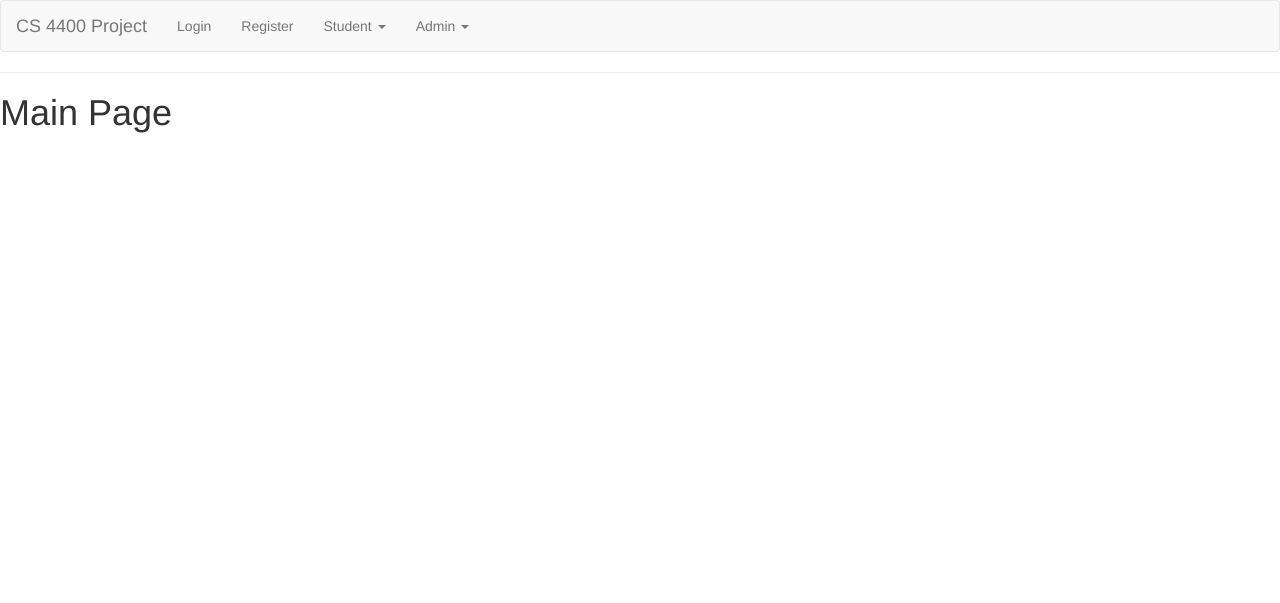
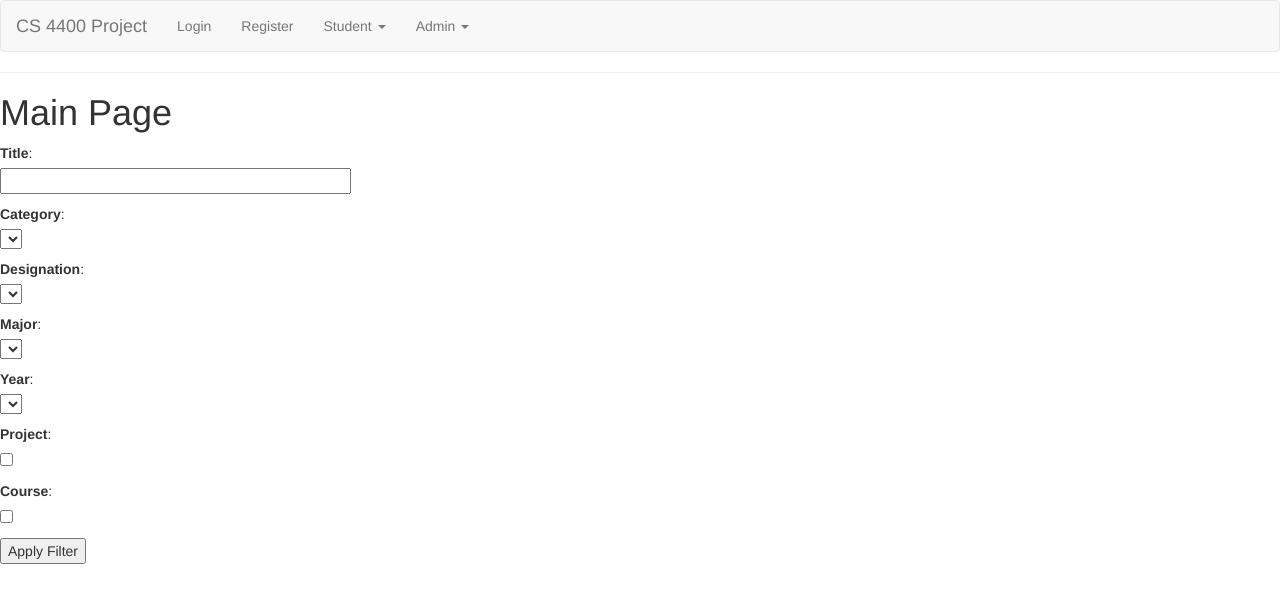
Before and after one commit to bmawji3/cs4400, a Flask app: template phase3/app/templates/student/main_student.html in a window 1280 px wide. Shown: the top 603 px of the page. Run offline with Flask 2, Linux system fonts and the light colour scheme; the template is opened without the code that fills it: values that come from a table or form of the project are taken from there, others are empty; some libraries are stand-ins or nearby versions.

Commit message:
stuff for main student page

```diff
--- a/phase3/app/general/forms.py
+++ b/phase3/app/general/forms.py
@@ -1,5 +1,5 @@
 from flask_wtf import FlaskForm
-from wtforms import StringField, IntegerField, SelectField
+from wtforms import StringField, IntegerField, SelectField, BooleanField
 from wtforms.validators import InputRequired, EqualTo, Email
 
 class LoginForm(FlaskForm):
@@ -24,3 +24,12 @@ class CourseForm(FlaskForm):
 class EditProfileForm(FlaskForm):
     new_major = SelectField('Major')
     new_year = SelectField('Year')
+
+class SearchClassProject(FlaskForm):
+    title = StringField('Title', [InputRequired()])
+    category = SelectField('Category')
+    designation = SelectField('Designation')
+    major = SelectField('Major')
+    year = SelectField('Year')
+    project = BooleanField('Project', default=False)
+    course = BooleanField('Course', default=False)
--- a/phase3/app/templates/student/edit_student.html
+++ b/phase3/app/templates/student/edit_student.html
@@ -15,6 +15,7 @@
             <b>
                 Department (new department shown after new major is submitted): {{dept}}
             </b>
+        </p>
         <p><input type="submit" value="Submit"></p>
     </form>
     <button onclick="window.location.href='{{url_for('main_student')}}'">Back</button>
--- a/phase3/app/templates/student/main_student.html
+++ b/phase3/app/templates/student/main_student.html
@@ -1,4 +1,40 @@
 {% extends "base.html" %}
 {% block content %}
     <h1>Main Page</h1>
+    <form action="" method="post" name="login">
+        {{ form.hidden_tag() }}
+        <p>
+            {{ form.title.label }}:<br>
+            {{ form.title(size=40) }}<br>
+        </p>
+        <p>
+            {{ form.category.label }}:<br>
+            {{ form.category() }}<br>
+        </p>
+        <p>
+            {{ form.designation.label }}:<br>
+            {{ form.designation() }}<br>
+        </p>
+        <p>
+            {{ form.major.label }}:<br>
+            {{ form.major() }}<br>
+        </p>
+        <p>
+            {{ form.year.label }}:<br>
+            {{ form.year() }}<br>
+        </p>
+        <p>
+            {{ form.project.label }}:<br>
+            {{ form.project(size=5) }}<br>
+        </p>
+        <p>
+            {{ form.course.label }}:<br>
+            {{ form.course(size=5) }}<br>
+        </p>
+        <p>
+            <b>
+            </b>
+        </p>
+        <p><input type="submit" value="Apply Filter"></p>
+    </form>
 {% endblock %}
```
Also changed, not shown: phase3/app/general/views.py (+39 -8 lines), 2 other files.
